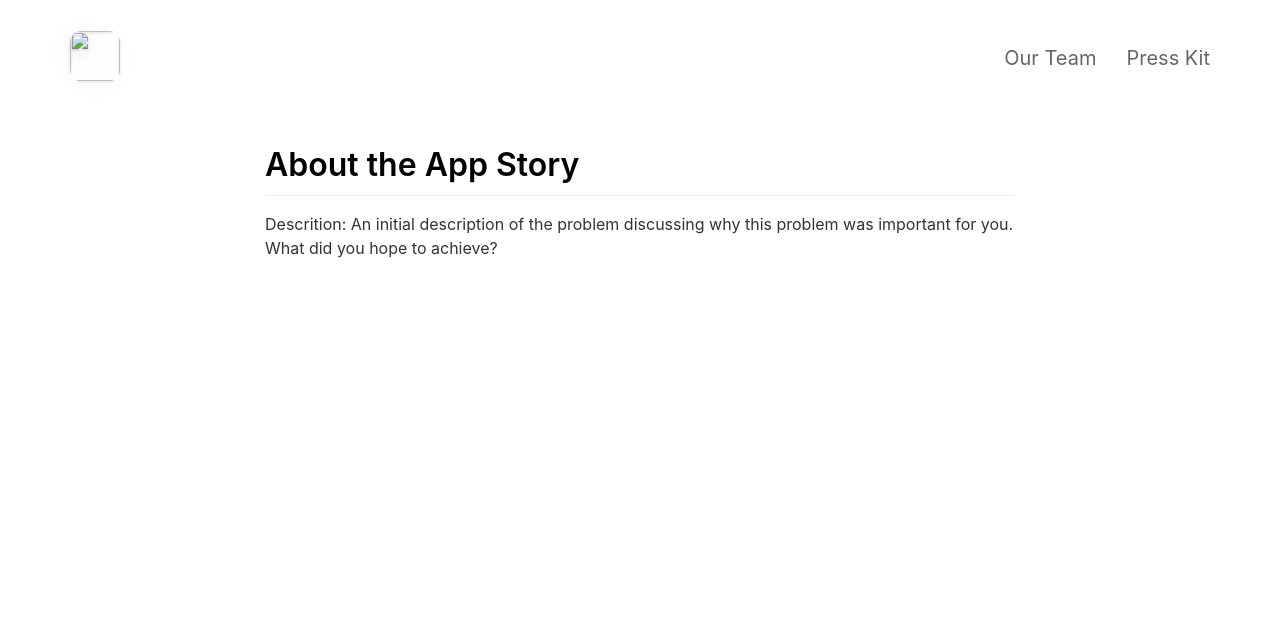
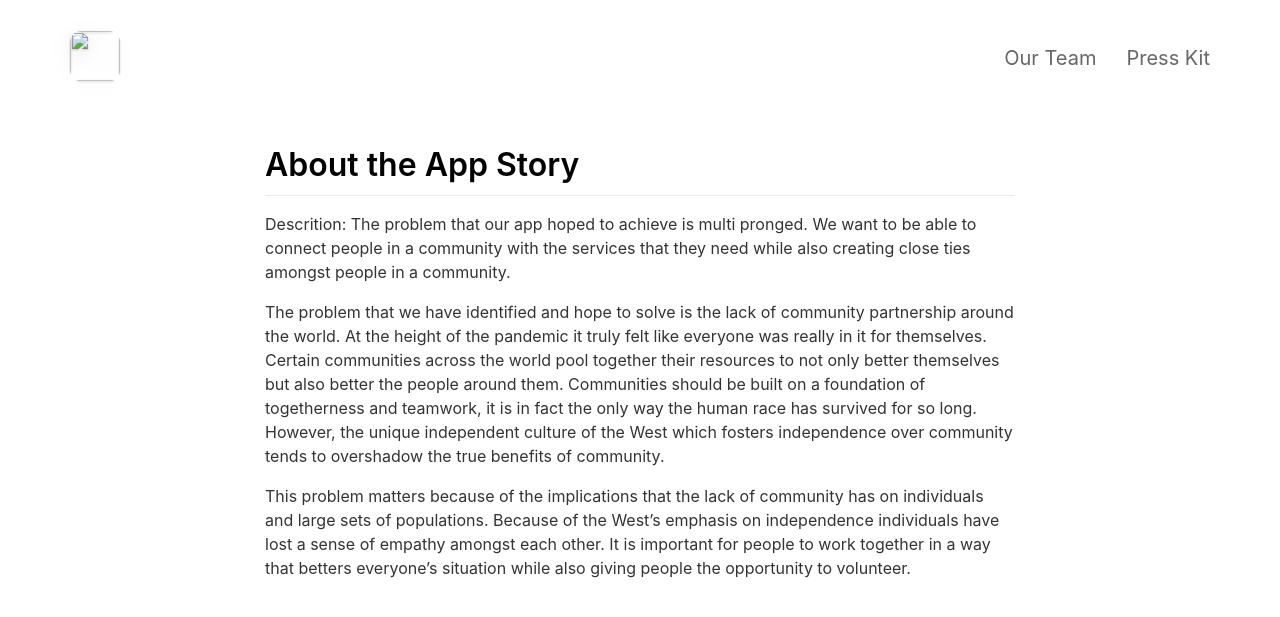
Before and after one commit to jg100/CommunityApp, a Jekyll site: the page built from _pages/AboutTheApp.md, in a window 1280 px wide. Shown: the top 617 px of the page. Built offline with Jekyll 4.4.1, drawn with Linux system fonts in a browser that asks for light colours; nearby versions of some CDN libraries.

Commit message:
About the app

```diff
--- a/_pages/AboutTheApp.md
+++ b/_pages/AboutTheApp.md
@@ -6,4 +6,8 @@ permalink: /About the app story/
 
 # About the App Story
 Descrition:
-An initial description of the problem discussing why this problem was important for you. What did you hope to achieve?
+The problem that our app hoped to achieve is multi pronged. We want to be able to connect people in a community with the services that they need while also creating close ties amongst people in a community.
+
+The problem that we have identified and hope to solve is the lack of community partnership around the world. At the height of the pandemic it truly felt like everyone was really in it for themselves. Certain communities across the world pool together their resources to not only better themselves but also better the people around them. Communities should be built on a foundation of togetherness and teamwork, it is in fact the only way the human race has survived for so long. However, the unique independent culture of the West which fosters independence over community tends to overshadow the true benefits of community.
+
+This problem matters because of the implications that the lack of community has on individuals and large sets of populations. Because of the West’s emphasis on independence individuals have lost a sense of empathy amongst each other. It is important for people to work together in a way that betters everyone's situation while also giving people the opportunity to volunteer.
```
